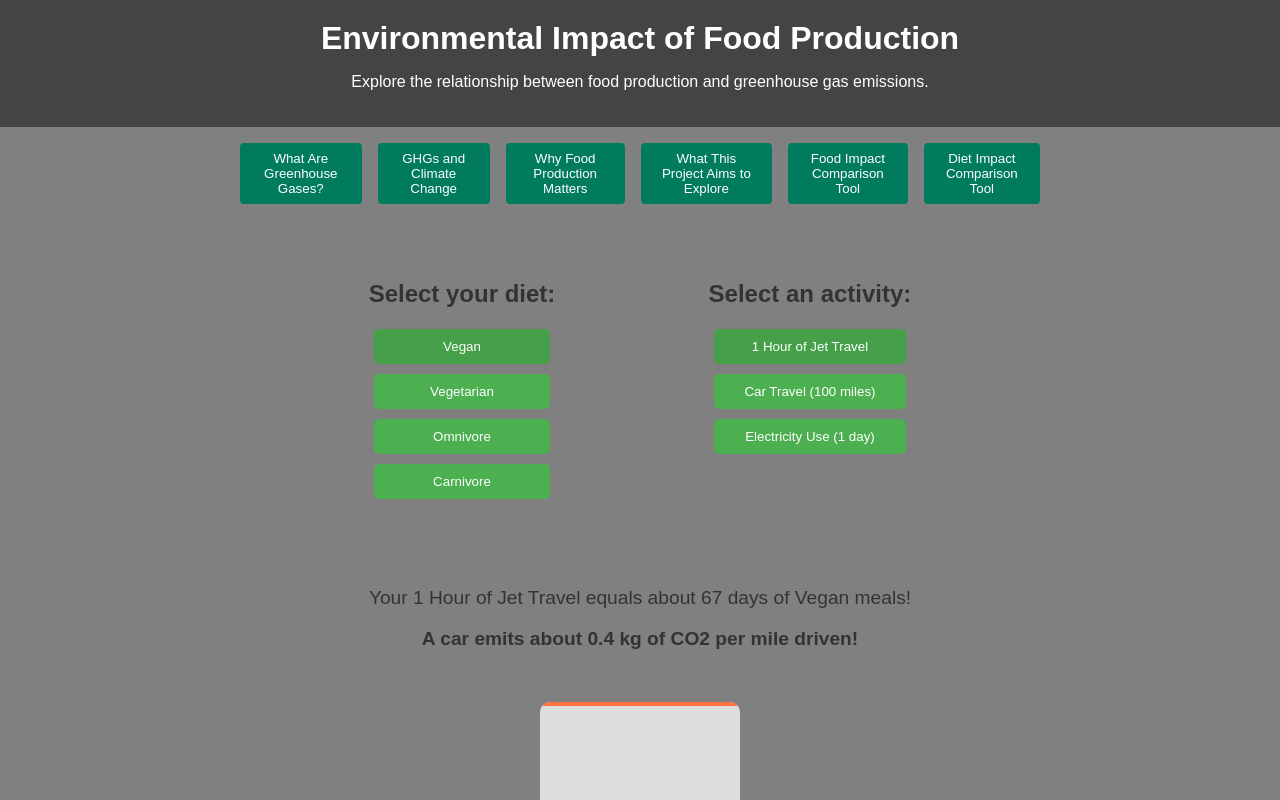
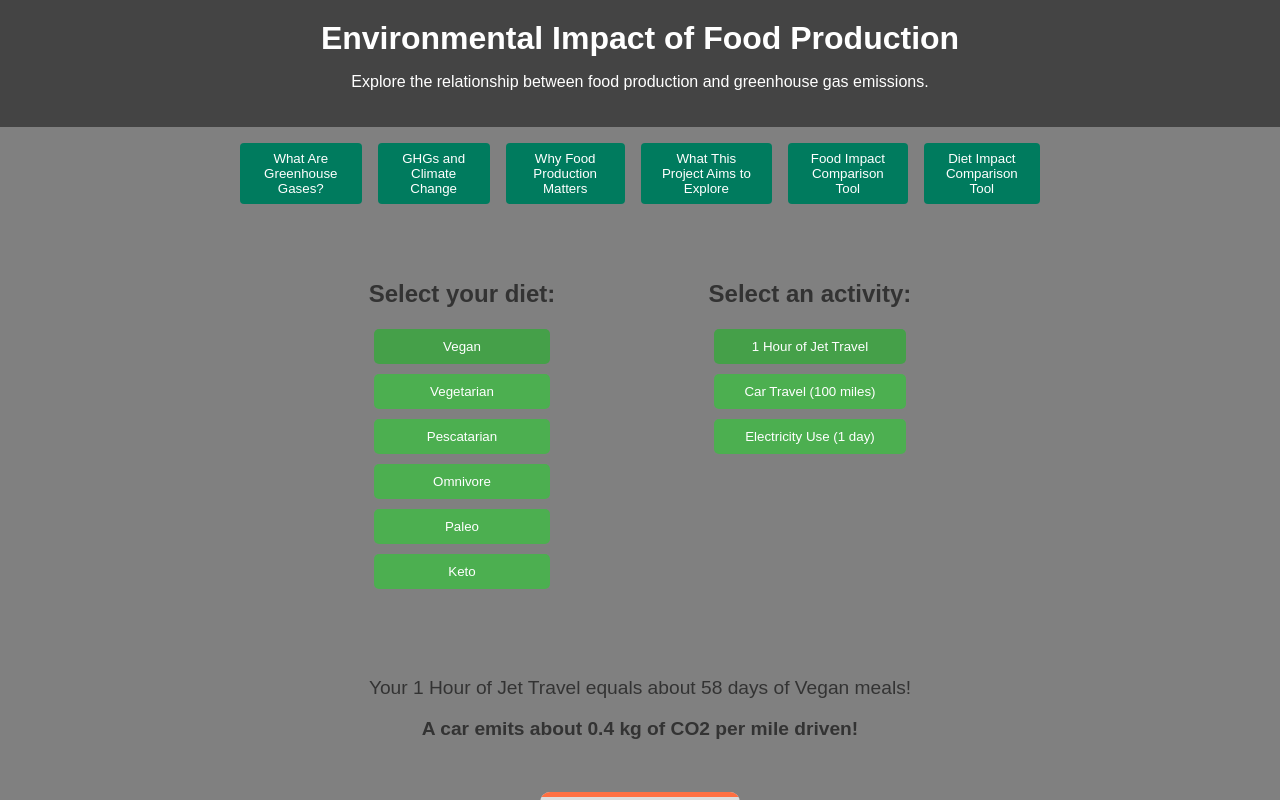
Before and after one commit to camrync23/209FinalProject, a SvelteKit app: page / in a window 1280 px wide. Both pictures are taken after a click on the button "Diet Impact Comparison Tool". Shown: the top 800 px of the page. Built offline with nearby package versions, Linux system fonts and the light colour scheme.

Commit message:
Update DietComparisonTool.svelte
Diet CO2 emissions updated

```diff
--- a/src/components/DietComparisonTool.svelte
+++ b/src/components/DietComparisonTool.svelte
@@ -1,12 +1,15 @@
 <script>
     import { onMount } from "svelte";
 
-    // Diet and Activity options
+    // Diet and Activity options with CO2 emissions
+    //Diet based on https://pmc.ncbi.nlm.nih.gov/articles/PMC10131583/
     const dietOptions = [
-      { name: "Vegan", co2: 1.5 },    // CO2 emissions per day (kg)
-      { name: "Vegetarian", co2: 3.0 },
-      { name: "Omnivore", co2: 5.0 },
-      { name: "Carnivore", co2: 7.0 }
+      { name: "Vegan", co2: 1.725 },    // CO2 emissions per day (kg) based on 2500 kcal per day
+      { name: "Vegetarian", co2: 2.9 },
+      { name: "Pescatarian", co2: 4.15 },
+      { name: "Omnivore", co2: 5.575 },
+      { name: "Paleo", co2: 6.55 },
+      { name: "Keto", co2: 7.275 }
     ];
 
     const activityOptions = [
```
